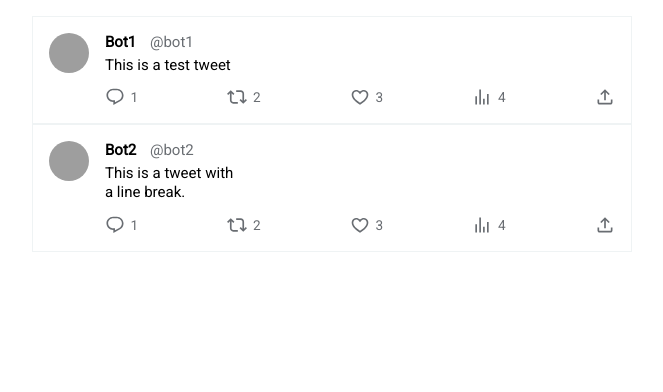
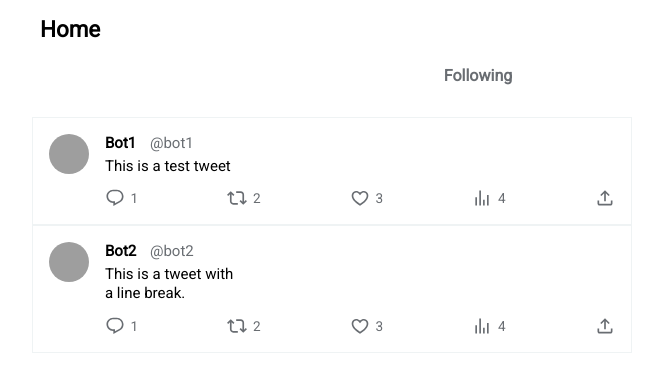
Before and after one commit to Quibylix/x-clone, a Next.js app: page / in a window 1280 px wide. Shown: the top 392 px of the page, without its empty margins (407-1070 px from the left). Built offline with nearby package versions, Linux system fonts and the light colour scheme; grey boxes are pictures that could not be loaded.

Commit message:
feat: integrate the header in the page

```diff
--- a/app/page.module.css
+++ b/app/page.module.css
@@ -3,9 +3,10 @@
   display: grid;
   justify-content: center;
   grid-template-areas:
+    "header"
     "main"
     "nav";
-  grid-template-rows: 1fr max-content;
+  grid-template-rows: max-content 1fr max-content;
   grid-template-columns: 100%;
 }
 
@@ -14,12 +15,19 @@
   width: 100%;
 }
 
+.headerContainer {
+  grid-area: header;
+  margin-bottom: 1rem;
+}
+
 @media (min-width: 495px) {
   .main {
-    grid-template-areas: "nav main";
+    grid-template-areas:
+      "nav header"
+      "nav main";
     grid-template-columns: max-content minmax(auto, 37.5rem);
-    grid-template-rows: 1fr;
-    gap: 3rem;
+    grid-template-rows: max-content 1fr;
+    gap: 0 3rem;
   }
 
   .navbarContainer {
--- a/app/page.tsx
+++ b/app/page.tsx
@@ -1,4 +1,4 @@
-import { Navbar, Tweet } from "@/components";
+import { Header, Navbar, Tweet } from "@/components";
 import styles from "./page.module.css";
 
 export const metadata = {
@@ -10,6 +10,9 @@ export default function Home() {
     <main className={styles.main}>
       <div className={styles.navbarContainer}>
         <Navbar />
+      </div>
+      <div className={styles.headerContainer}>
+        <Header />
       </div>
       <section className={styles.tweets}>
         <Tweet
```
Also changed, not shown: 1 other file (tests, documents, lock files or other folders).
